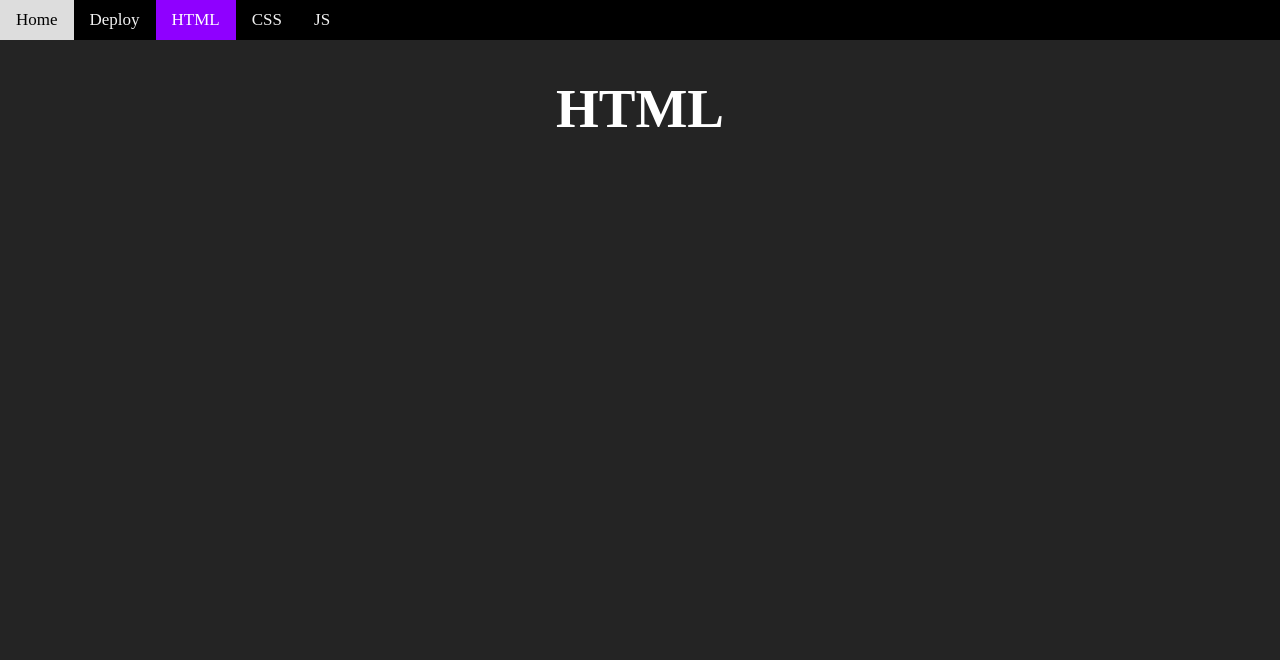
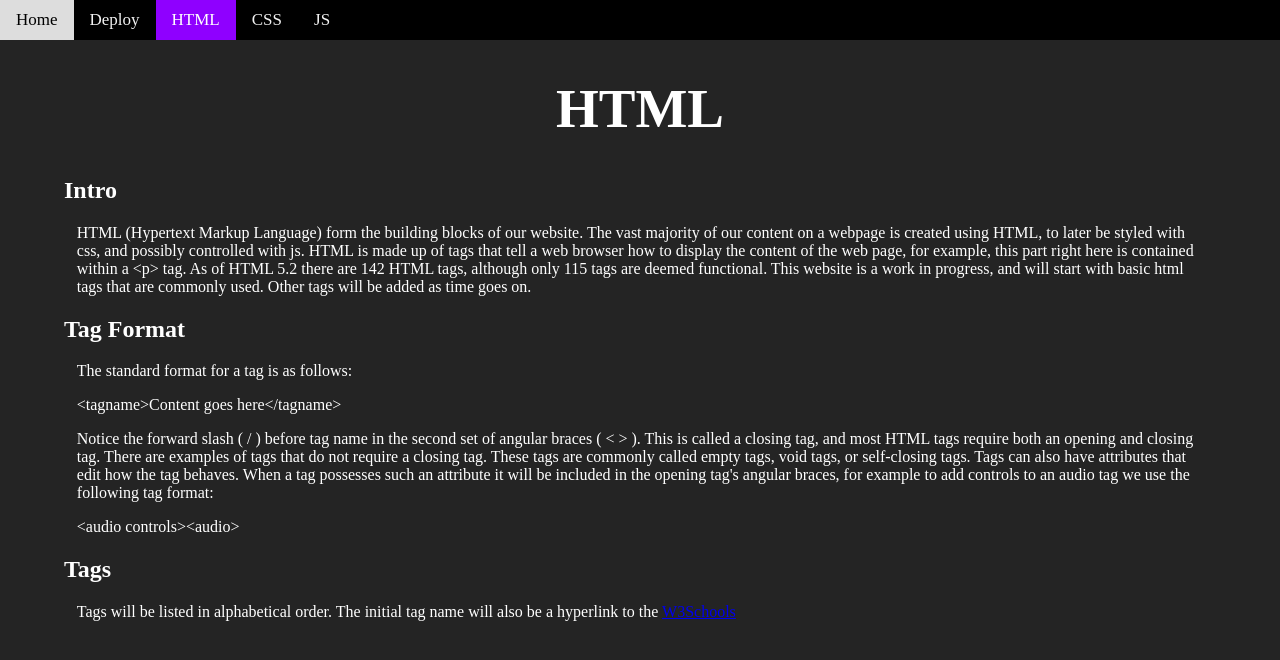
Before and after one commit to Selidex/WebDev, a plain HTML site: page html.html in a window 1280 px wide. Drawn offline with Linux system fonts and the light colour scheme.

Commit message:
Incomplete Update to test hyperlink function outside of editing tool

```diff
--- a/html.html
+++ b/html.html
@@ -19,6 +19,18 @@
   </div>
   <div class="filler"></div>
   <h1>HTML</h1>
+  <h2>Intro</h2>
+  <p>HTML (Hypertext Markup Language) form the building blocks of our website. The vast majority of our content on a webpage is created using HTML, to later be styled with css, and possibly controlled with js. HTML is made up of tags that tell a web browser how to display the content of the web page, for example, this part right here is contained within a &ltp&gt tag. As of HTML 5.2 there are 142 HTML tags, although only 115 tags are deemed functional. This website is a work in progress, and will start with basic html tags that are commonly used. Other tags will be added as time goes on.</p>
+
+  <h2>Tag Format</h2>
+  <p>The standard format for a tag is as follows:
+  <p>&lttagname&gtContent goes here&lt/tagname&gt</p>
+  <p>Notice the forward slash ( / ) before tag name in the second set of angular braces ( &lt &gt ). This is called a closing tag, and most HTML tags require both an opening and closing tag. There are examples of tags that do not require a closing tag. These tags are commonly called empty tags, void tags, or self-closing tags. Tags can also have attributes that edit how the tag behaves. When a tag possesses such an attribute it will be included in the opening tag's angular braces, for example to add controls to an audio tag we use the following tag format:</p>
+  <p>&ltaudio controls&gt&ltaudio&gt</p>
+  </p>
+  <h2>Tags</h2>
+  <p>Tags will be listed in alphabetical order. The initial tag name will also be a hyperlink to the <a href="https://www.w3schools.com/html/">W3Schools</a>
+  </p>
 </body>
 
 </html>
```
